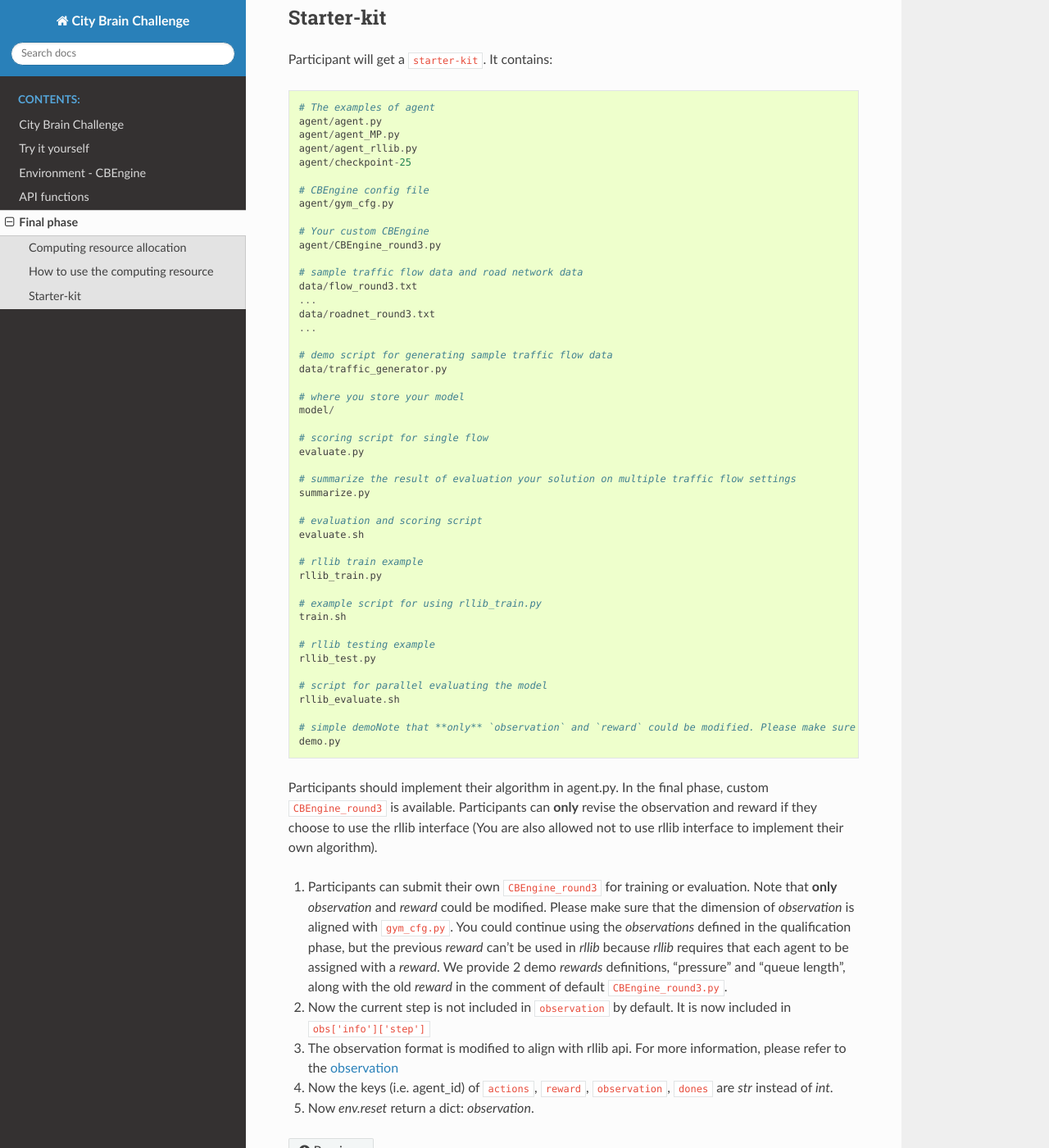
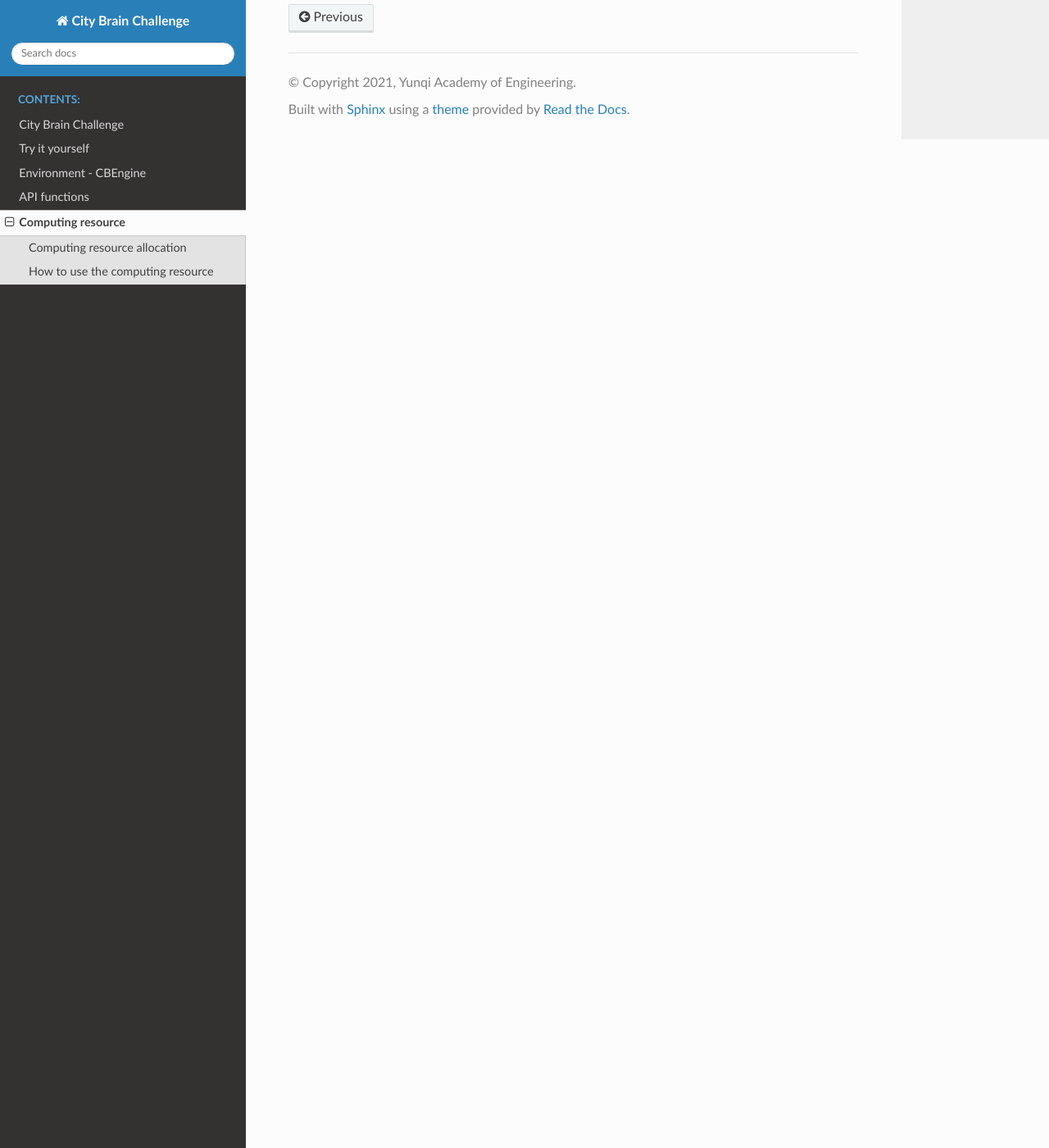
Before and after one commit to CityBrainChallenge/KDDCup2021-CityBrainChallenge, a Sphinx documentation site: the page built from docs/round3.rst, in a window 1280 px wide and 1400 px high, scrolled down 1444 px. Shown: the whole window at 82% size. Built offline with Sphinx 7.4.7 and the Read the Docs theme 2.0.0, drawn with Linux system fonts in a browser that asks for light colours; some of the changed text lies outside the part shown.

Commit message:
Update round3.rst

```diff
--- a/docs/round3.rst
+++ b/docs/round3.rst
@@ -1,9 +1,9 @@
 .. _round3:
 
-Final phase
+Computing resource
 =================
 
-In the final phase, a large-scale cloud computing platform is provided for all qualified teams. Followings are some details on computing resource and starter-kit for the final phase
+In the final phase, a large-scale cloud computing platform is provided for all qualified teams. Followings are some details on computing resource allocation and usage.
 
 ===============
 Computing resource allocation
@@ -45,66 +45,3 @@ Result and submission
 
 - Participants need to download their training log, results and models to their local storage.  It is the responsibility of the participants to ensure the security of the data.
 - Participants still need to submit their model via the official website to get their leaderboard scores and official ranking.
-
-======================
-Starter-kit
-======================
-
-Participant will get a ``starter-kit``. It contains::
-
-    # The examples of agent
-    agent/agent.py
-    agent/agent_MP.py
-    agent/agent_rllib.py
-    agent/checkpoint-25
-
-    # CBEngine config file
-    agent/gym_cfg.py
-
-    # Your custom CBEngine
-    agent/CBEngine_round3.py
-
-    # sample traffic flow data and road network data
-    data/flow_round3.txt
-    ...
-    data/roadnet_round3.txt
-    ...
-
-    # demo script for generating sample traffic flow data
-    data/traffic_generator.py
-
-    # where you store your model
-    model/
-
-    # scoring script for single flow
-    evaluate.py
-
-    # summarize the result of evaluation your solution on multiple traffic flow settings
-    summarize.py
-
-    # evaluation and scoring script
-    evaluate.sh
-
-    # rllib train example
-    rllib_train.py
-
-    # example script for using rllib_train.py
-    train.sh
-
-    # rllib testing example
-    rllib_test.py
-
-    # script for parallel evaluating the model
-    rllib_evaluate.sh
-
-    # simple demoNote that **only** `observation` and `reward` could be modified. Please make sure that the dimension of `observation` is aligned with ``gym_cfg.py``. You could continue using the `observations` defined in the qualification phase, but the previous `reward` can't be used in `rllib` because `rllib` requires that each agent to be assigned with a `reward`. We provide 2 demo `rewards` definitions, "pressure" and "queue length", along with the old `reward` in the comment of default `CBEngine_round3.py``.
-    demo.py
-
-Participants should implement their algorithm in agent.py. In the final phase, custom ``CBEngine_round3`` is available. Participants can **only** revise the observation and reward if they choose to use the rllib interface (You are also allowed not to use rllib interface to implement their own algorithm).
-
-1. Participants can submit their own ``CBEngine_round3`` for training or evaluation. Note that **only** `observation` and `reward` could be modified. Please make sure that the dimension of `observation` is aligned with ``gym_cfg.py``. You could continue using the `observations` defined in the qualification phase, but the previous `reward` can't be used in `rllib` because `rllib` requires that each agent to be assigned with a `reward`. We provide 2 demo `rewards` definitions, "pressure" and "queue length", along with the old `reward` in the comment of default ``CBEngine_round3.py``.
-#. Now the current step is not included in ``observation`` by default. It is now included in ``obs['info']['step']``
-#. The observation format is modified to align with rllib api. For more information, please refer to the `observation <https://kddcup2021-citybrainchallenge.readthedocs.io/en/latest/APIs.html#simulation-step>`_
-#. Now the keys (i.e. agent_id) of ``actions``, ``reward``, ``observation``, ``dones`` are `str` instead of `int`.
-
-#. Now `env.reset` return a dict: `observation`.
```
